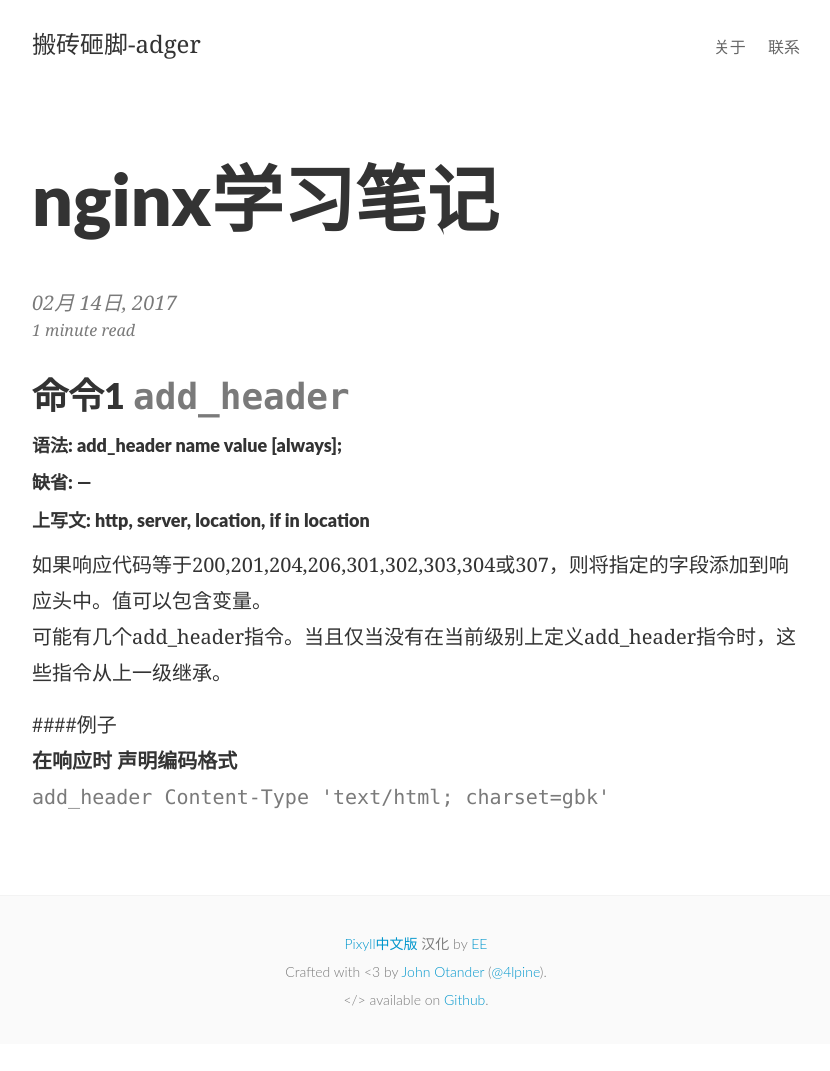
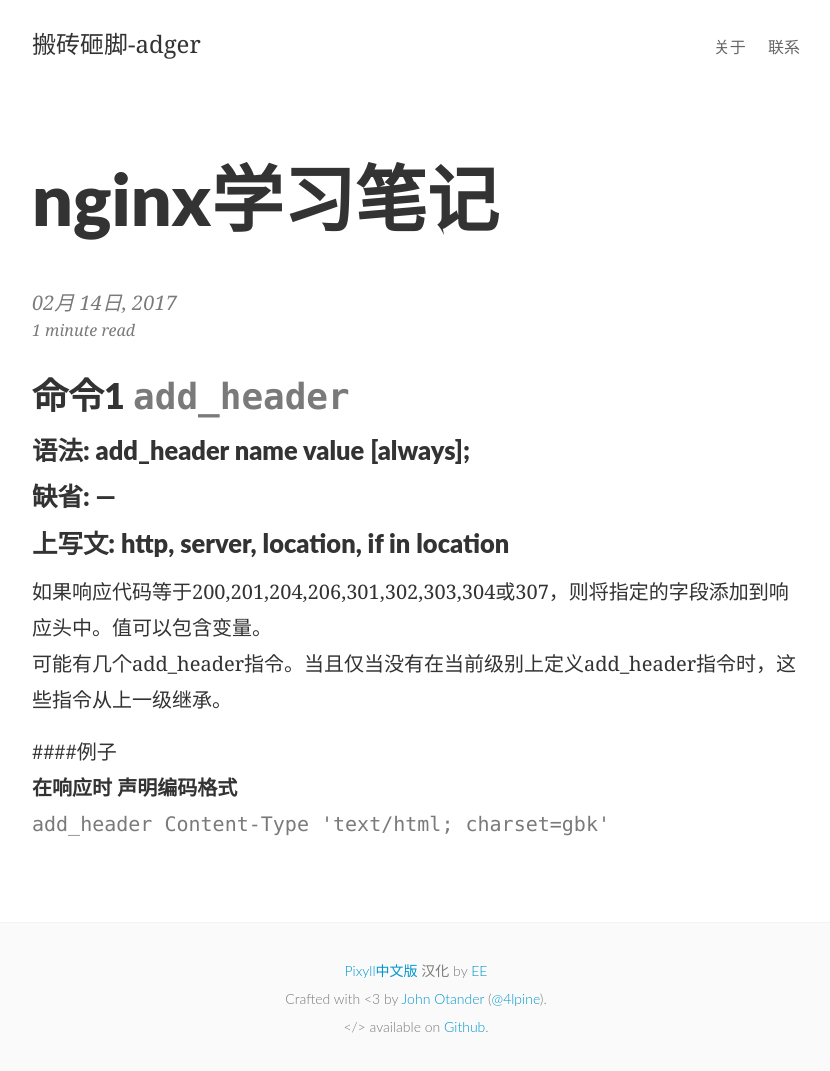
Before and after one commit to Adger01/blog.github.io, a Jekyll site: the page built from _posts/2017-02-14-nginx.md, in a window 1280 px wide. Shown: the whole page, without its empty margins (224-1054 px from the left). Built offline with Jekyll 4.4.1, drawn with Linux system fonts in a browser that asks for light colours; some web fonts are replaced; comment, search, counter and statistics services are not loaded; before the commit the page ends 1044 px from its top, so only the background shows below that.

````diff
--- a/_posts/2017-02-14-nginx.md
+++ b/_posts/2017-02-14-nginx.md
@@ -9,9 +9,9 @@ categories: nginx
 ### 命令1  ```add_header```
 
 
-##### 语法:	add_header name value [always];
-##### 缺省:	—
-##### 上写文:	http, server, location, if in location
+<h4> 语法:	add_header name value [always];   </h4>
+<h4> 缺省:	—  </h4>
+<h4> 上写文:	http, server, location, if in location  </h4>
 
 如果响应代码等于200,201,204,206,301,302,303,304或307，则将指定的字段添加到响应头中。值可以包含变量。
 可能有几个add_header指令。当且仅当没有在当前级别上定义add_header指令时，这些指令从上一级继承。
````
